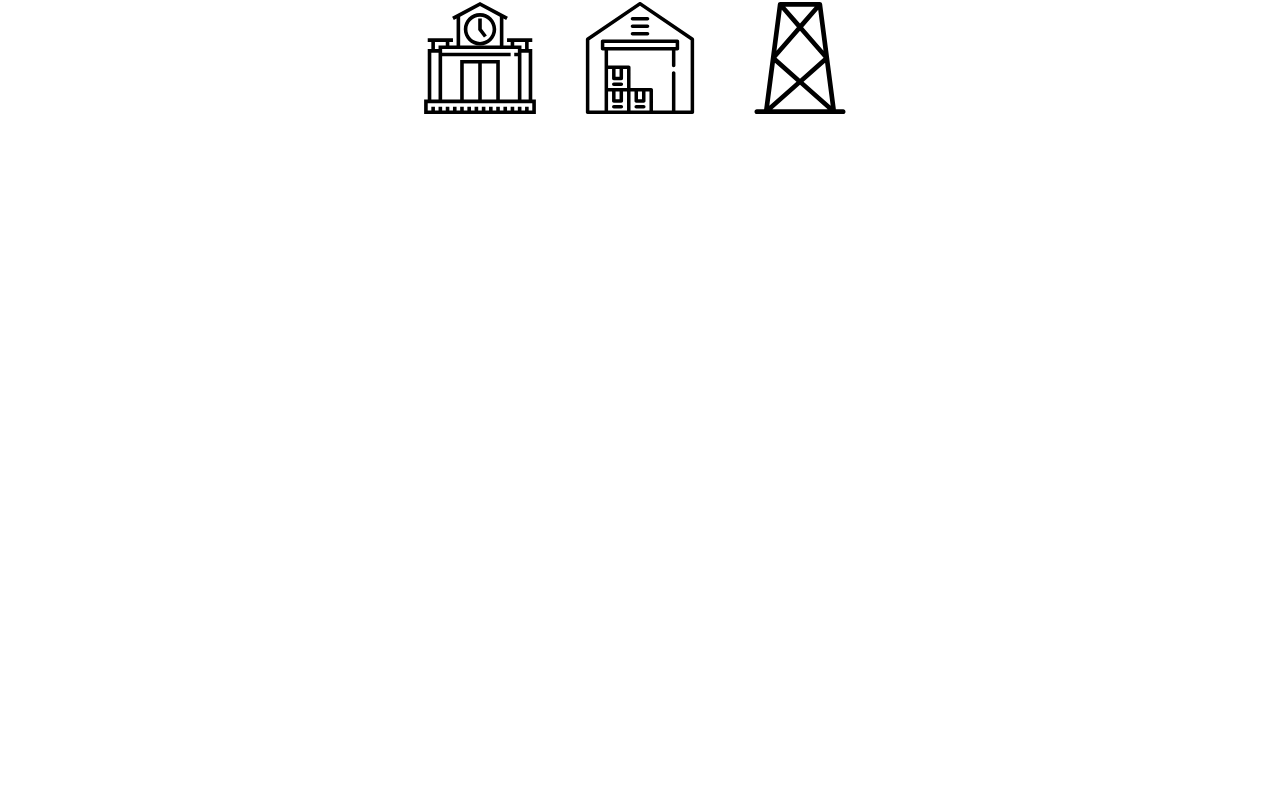
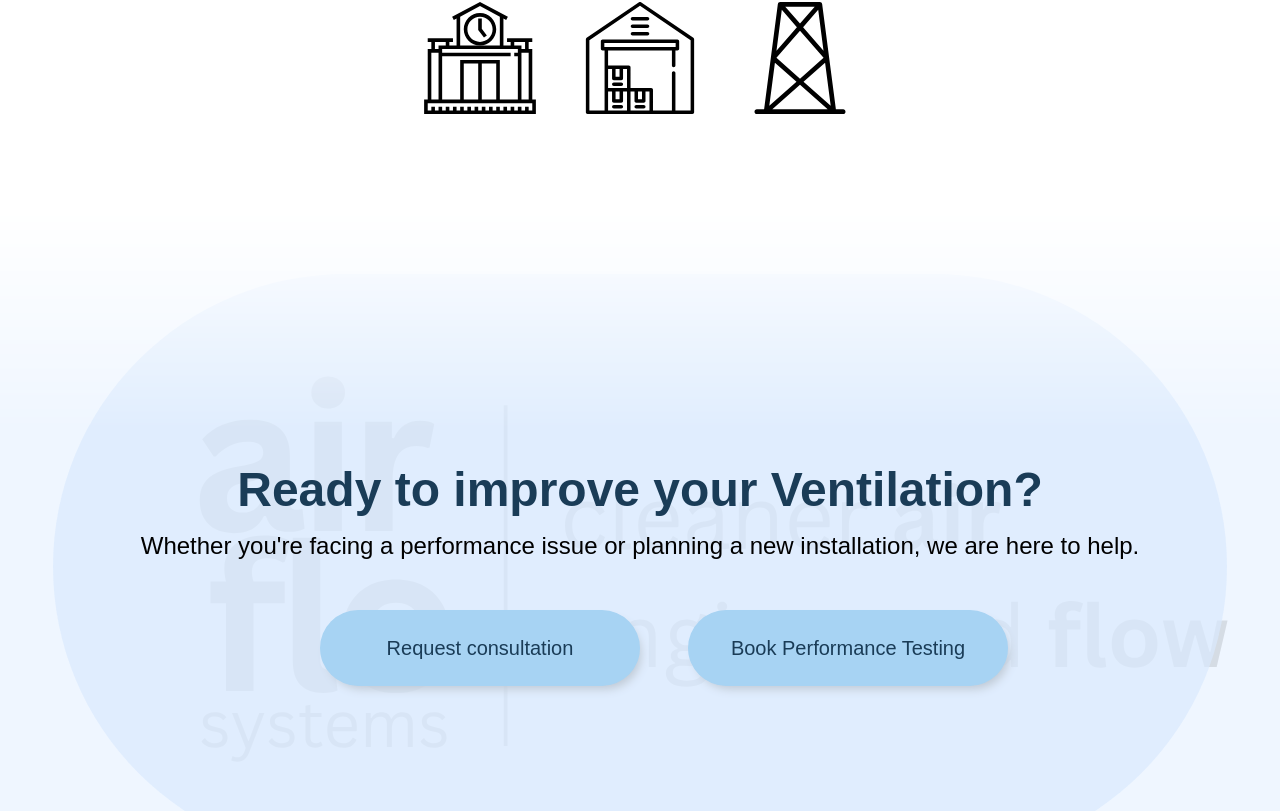
Before and after one commit to chahers/webapp, a React (Create React App) app: page / in a window 1280 px wide. Shown: the part 2899-3710 px from the top of the page. Before the commit the page ends 3109 px from the top, so only its background shows below. Built offline with nearby package versions, Linux system fonts and the light colour scheme.

Commit message:
added link to services

```diff
--- a/src/pages/Home.tsx
+++ b/src/pages/Home.tsx
@@ -16,6 +16,7 @@ import { ReactComponent as TestTubes } from '../assets/test-tubes.svg';
 import { ReactComponent as Factory } from '../assets/factory.svg';
 import { ReactComponent as AirCond } from '../assets/air-cond.svg';
 import { ReactComponent as Warehouse } from '../assets/warehouse.svg';
+import Logo from "../assets/Logo.svg";
 
 export default function Home() {
     const bannerCarousel = [
@@ -162,8 +163,8 @@ export default function Home() {
                 <p className="pl-12 pt-4 text-xl font-medium text-secondary opacity-60">
                     Airflo Systems Enterprise supports organisations in designing, testing, and improving industrial and laboratory ventilation systems — ensuring safe operations, efficient performance, and full regulatory compliance.
                 </p>
-                <button type="button" className="w-80 ml-12 mt-12 p-6 btn bg-primary rounded-full text-xl shadow-[4px_6px_10px_-3px_#bfc9d4] text-secondary">Request consultation</button>
-                <button type="button" className="w-80 ml-12 mt-4 p-6 btn bg-primary rounded-full text-xl shadow-[4px_6px_10px_-3px_#bfc9d4] text-secondary">Book Performance Testing</button>
+                <button type="button" className="w-80 ml-12 mt-12 p-6 btn bg-primary rounded-full text-xl font-medium shadow-[4px_6px_10px_-3px_#bfc9d4] text-secondary">Request consultation</button>
+                <button type="button" className="w-80 ml-12 mt-4 p-6 btn bg-primary rounded-full text-xl font-medium shadow-[4px_6px_10px_-3px_#bfc9d4] text-secondary">Book Performance Testing</button>
             </div>
         </div>
         {/* why your ventilation system matters multiple carousel cards*/}
@@ -255,6 +256,19 @@ export default function Home() {
             })}
             </div>
         </div>
+        {/* service links */}
+        <div className="relative w-full bg-blue-50 h-full [mask-image:linear-gradient(to_top,black_70%,transparent_100%)]">
+            <img src={Logo} className="w-full opacity-10 object-cover"/>
+            <div className="absolute inset-16 flex justify-self-center z-[999] bg-blue-100 w-11/12 h-4/5 opacity-70 rounded-full"/>
+            <div className="absolute inset-0 flex items-center justify-center z-[999]">
+                <div className="w-11/12 pl-8 pr-8 text-center">
+                <h1 className="text-5xl text-secondary font-bold pb-4">Ready to improve your Ventilation?</h1>
+                <p className="text-2xl">Whether you're facing a performance issue or planning a new installation, we are here to help.</p>
+                <button type="button" className="w-80 ml-12 mt-12 p-6 btn bg-primary rounded-full text-xl font-medium shadow-[4px_6px_10px_-3px_#bfc9d4] text-secondary">Request consultation</button>
+                <button type="button" className="w-80 ml-12 mt-4 p-6 btn bg-primary rounded-full text-xl font-medium shadow-[4px_6px_10px_-3px_#bfc9d4] text-secondary">Book Performance Testing</button>
+                </div>
+            </div>
+        </div>
         </>
     );
 }
```
